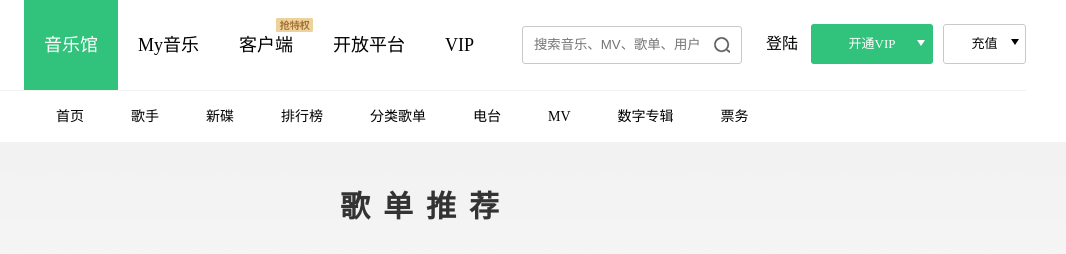
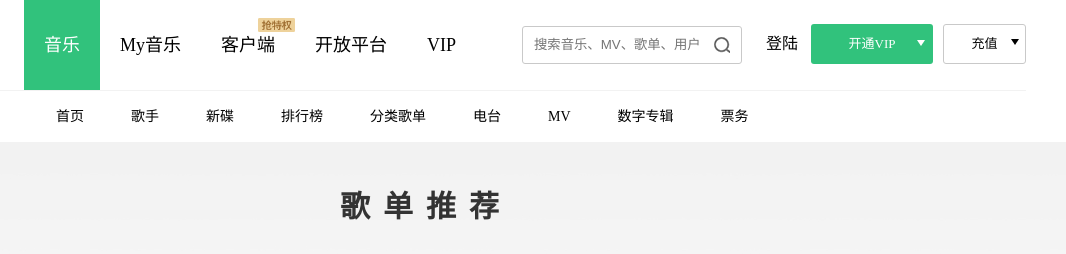
Before and after one commit to zhongdiaobing/QQmusic, a plain HTML site: page index.html in a window 1280 px wide. Shown: the top 254 px of the page, 214-1280 px from the left. Drawn offline with Linux system fonts and the light colour scheme.

Commit message:
测试改动

```diff
--- a/index.html
+++ b/index.html
@@ -18,7 +18,7 @@
 	        </h1>
 	        <ul class="top_nav">
 	            <li class="item_current">
-	                <a href="#">音乐馆</a>
+	                <a href="#">音乐</a>
 	            </li>
 	            <li>
 	                <a href="#">My音乐</a>
```
